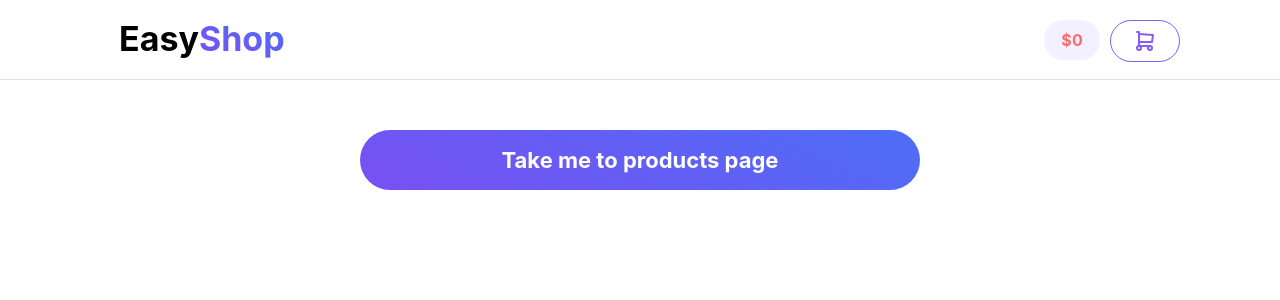
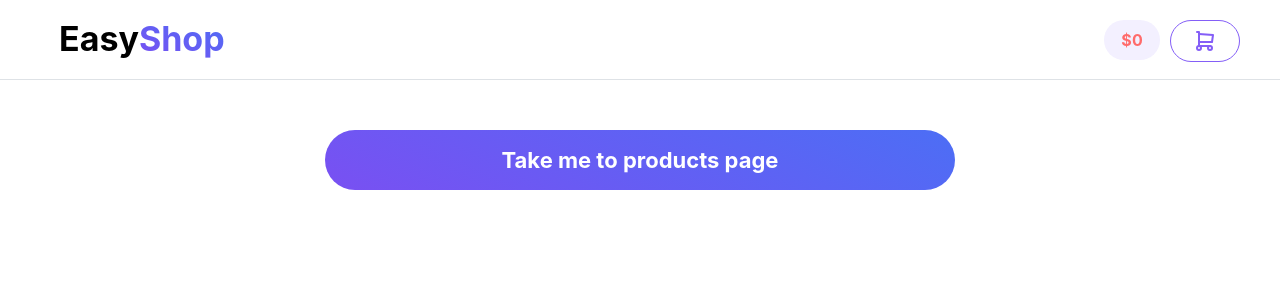
Before and after one commit to patrikpecenka/eshop-malfini-test, a React (Vite) app: page / in a window 1280 px wide. Shown: the top 300 px of the page. Built offline with nearby package versions, Linux system fonts and the light colour scheme.

Commit message:
style: padding in appshell, burger hidden temporary

```diff
--- a/src/layouts/AppShell.tsx
+++ b/src/layouts/AppShell.tsx
@@ -12,18 +12,18 @@ const TempLayout = () => {
           justify="space-between"
           align="center"
           h="100%"
-          mx={100}
+          mx={40}
         >
           <Navbar />
-          <Burger
+          {/* <Burger
             hiddenFrom="sm"
             size="md"
-          />
+          /> */}
         </Flex>
       </AppShell.Header>
 
       <AppShell.Main
-        mx={80}
+        mx={10}
       >
         <Outlet />
       </AppShell.Main>
--- a/src/pages/ProductsList.tsx
+++ b/src/pages/ProductsList.tsx
@@ -4,6 +4,7 @@ import { Products } from "components/Products"
 export const AllProducts = () => {
   return (
     <SimpleGrid
+      w="100%"
       p={20}
       cols={{ base: 1, sm: 3, md: 4, lg: 6 }}
     >
```
